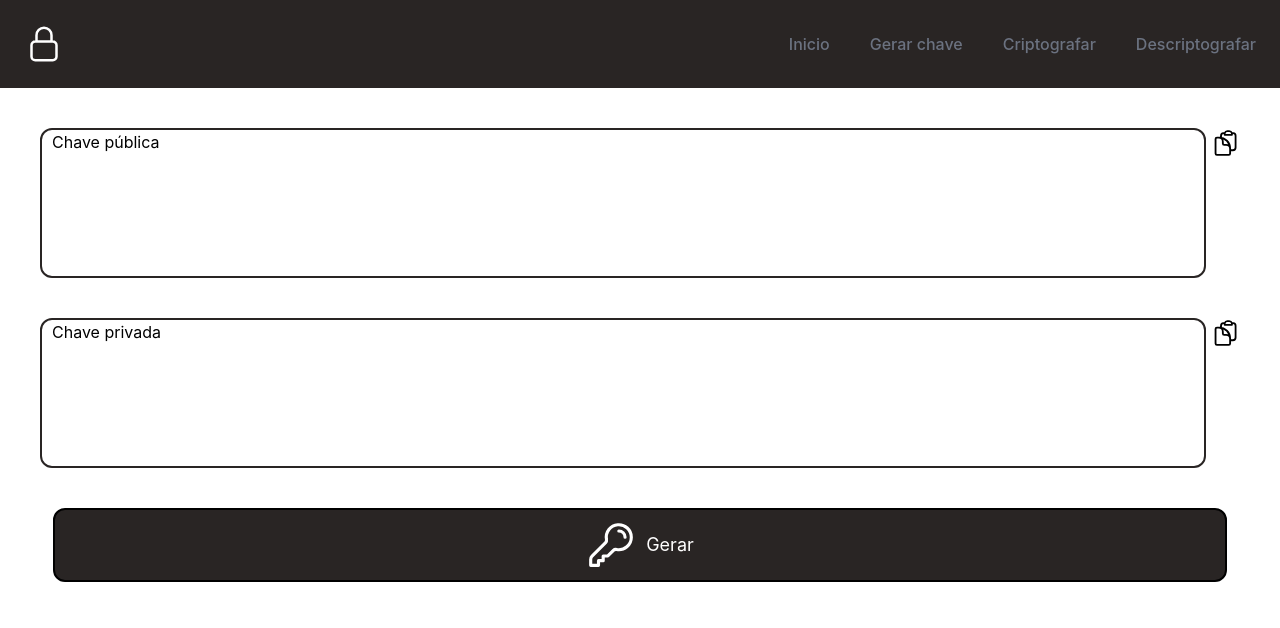
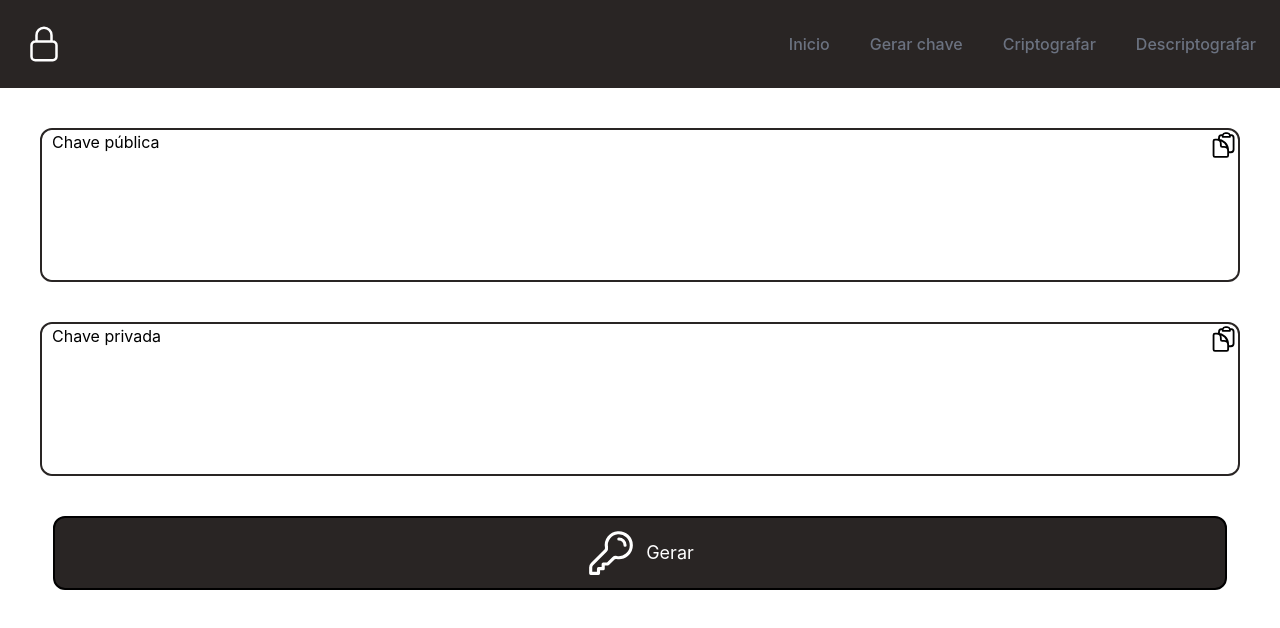
Before and after one commit to PedroLuisBrilhadori/application-RSAcryptography, a Next.js app: page /generate_keys in a window 1280 px wide. Shown: the top 628 px of the page. Built offline with nearby package versions, Linux system fonts and the light colour scheme.

Commit message:
style: correct border text result/keys

```diff
--- a/src/pages/decrypt.tsx
+++ b/src/pages/decrypt.tsx
@@ -28,8 +28,8 @@ export default function Decrypt() {
         <input placeholder='Chave assincrona (privada) criptografada' className='w-full h-[30px] rounded-xl bg-white border-2 border-stone-800 text-black pl-[10px] overflow-auto' onChange={handleOnChangeKeyPrivate} value={changeKeyPrivateText} />
       </div>
 
-      <div className='m-10 w-auto h-max flex'>
-        <p className='w-full h-[150px] rounded-xl bg-white border-2 border-stone-800 text-black pl-[10px]' onDoubleClick={handleOnDoubleClick}>{result}</p>
+      <div className='m-10 w-auto h-max flex border-2 border-stone-800 rounded-xl'>
+        <p className='w-full h-[150px] bg-white text-black pl-[10px] rounded-xl' onDoubleClick={handleOnDoubleClick}>{result}</p>
         <ClipboardDocumentIcon className='w-[30px] h-[30px] ml-[5px] cursor-pointer' onClick={handleOnDoubleClick} />
       </div>
 
--- a/src/pages/encrypt.tsx
+++ b/src/pages/encrypt.tsx
@@ -31,8 +31,8 @@ export default function Encrypt() {
         <input placeholder='Chave sincrona (pública) criptografada' className='w-full h-[30px] rounded-xl bg-white border-2 border-stone-800 text-black pl-[10px] overflow-auto mr-2' onChange={handleOnChangeKeyPublic} value={changeKeyPublicText} />
       </div>
 
-      <div className='m-10 w-auto h-max flex'>
-        <p className='w-full h-[150px] rounded-xl bg-white border-2 border-stone-800 text-black pl-[10px]' onDoubleClick={handleOnDoubleClick}>{result}</p>
+      <div className='m-10 w-auto h-max flex border-2 border-stone-800 rounded-xl'>
+        <p className='w-full h-[150px] bg-white text-black pl-[10px] rounded-xl' onDoubleClick={handleOnDoubleClick}>{result}</p>
         <ClipboardDocumentIcon className='w-[30px] h-[30px] ml-[5px] cursor-pointer' onClick={handleOnDoubleClick} />
       </div>
 
--- a/src/pages/generate_keys.tsx
+++ b/src/pages/generate_keys.tsx
@@ -19,13 +19,13 @@ export default function GenerateKeys() {
     <>
       <Header />
 
-      <div className='m-10 w-auto h-max flex'>
-          <p className='w-full h-[150px] rounded-xl bg-white border-2 border-stone-800 text-black pl-[10px]' onDoubleClick={handleOnDoubleClickKeyPublic}>{keyPublicText}</p>
+      <div className='m-10 w-auto h-max flex border-2 border-stone-800 rounded-xl'>
+          <p className='w-full h-[150px] bg-white text-black pl-[10px] rounded-xl' onDoubleClick={handleOnDoubleClickKeyPublic}>{keyPublicText}</p>
           <ClipboardDocumentIcon className='w-[30px] h-[30px] ml-[5px] cursor-pointer' onClick={handleOnDoubleClickKeyPublic} />
       </div>
 
-      <div className='m-10 w-auto h-max flex'>
-          <p className='w-full h-[150px] rounded-xl bg-white border-2 border-stone-800 text-black pl-[10px]' onDoubleClick={handleOnDoubleClickKeyPrivate}>{keyPrivateText}</p>
+      <div className='m-10 w-auto h-max flex border-2 border-stone-800 rounded-xl'>
+          <p className='w-full h-[150px] bg-white text-black pl-[10px] rounded-xl' onDoubleClick={handleOnDoubleClickKeyPrivate}>{keyPrivateText}</p>
           <ClipboardDocumentIcon className='w-[30px] h-[30px] ml-[5px] cursor-pointer' onClick={handleOnDoubleClickKeyPrivate} />
       </div>
 
```
